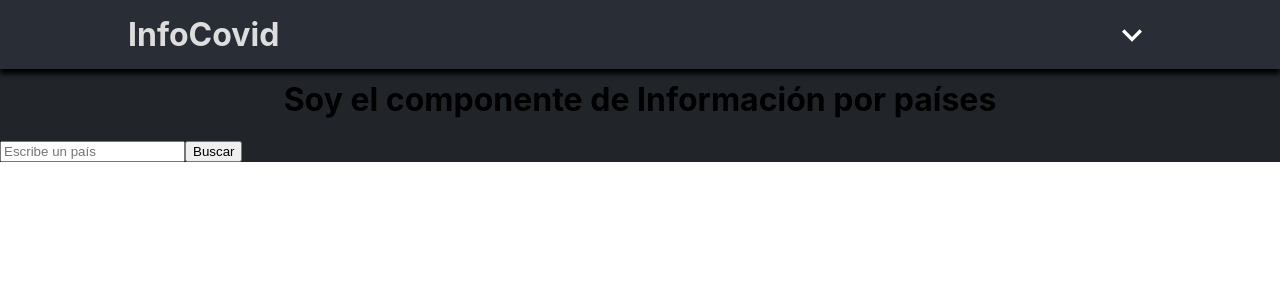
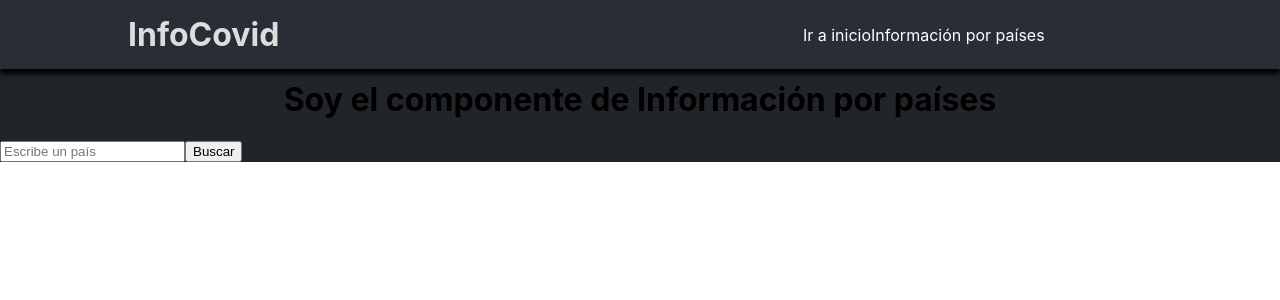
Before and after one commit to jhonnytesban/covid-app, a React (Create React App) app: page /countries in a window 1280 px wide. Shown: the top 300 px of the page. Built offline with nearby package versions, Linux system fonts and the light colour scheme.

Commit message:
Acabado Navbar - diseño desktop

```diff
--- a/src/components/Header.jsx
+++ b/src/components/Header.jsx
@@ -10,6 +10,7 @@ const Header = () => {
     </HeaderStyled>
   );
 };
+
 
 const HeaderStyled = styled.header`
   width: 100%;
--- a/src/components/Navbar.jsx
+++ b/src/components/Navbar.jsx
@@ -23,12 +23,20 @@ const Navbar = () => {
   );
 };
 
+const bps = {
+  desktop: '@media screen and (min-width: 800px)'
+}
+
+
 const ButtonMenu = styled.img`
   position: absolute;
   right: ${props => props.isActive === true ?'70%' : '10%'};
   transform: ${props => props.isActive === true ? 'rotate(-90deg)' : 'rotate(0deg)'};
   transition: all .5s;
   z-index: ${props => props.isActive === true ?'100' : '0'};
+  ${bps.desktop} {
+    display: none;
+  }
 `
 
 const NavStyled = styled.nav`
@@ -42,7 +50,13 @@ const NavStyled = styled.nav`
   top: 0;
   left: ${(props) => (props.isActive === true ? "0" : "100%")};
   transition: all .8s;
-`;
+
+  ${bps.desktop} {
+    background-color: #282d36;
+    position: static;
+    backdrop-filter: blur(0);
+  }
+  `;
 
 const MenuStyled = styled.ul`
   display: flex;
@@ -55,11 +69,23 @@ const MenuStyled = styled.ul`
   height: 100%;
   margin: 0;
   padding: 0;
+  ${bps.desktop} {
+    width: 40%;
+    flex-direction: row;
+    background-color: #282d36;
+  }
 `;
 
 const ItemStyled = styled.li`
   text-decoration: none;
   color: #fff;
+  ${bps.desktop} {
+    margin: 0 10px;
+    transition: all .3s;
+    &:hover {
+      transform: scale(1.2, 1.2);
+    }
+  }
 `;
 const LinkStyled = styled(NavLink)`
   text-decoration: none;
```
